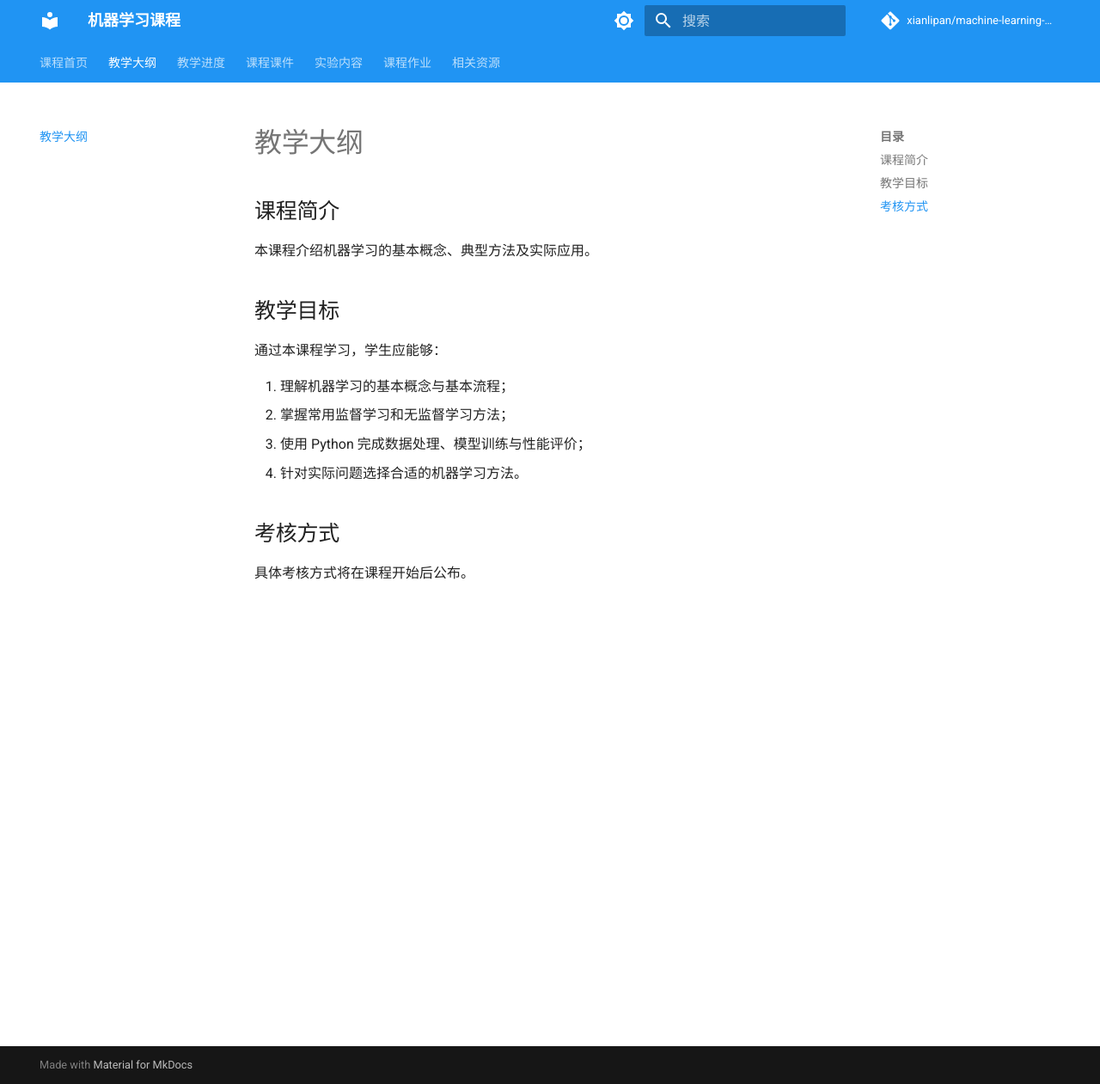
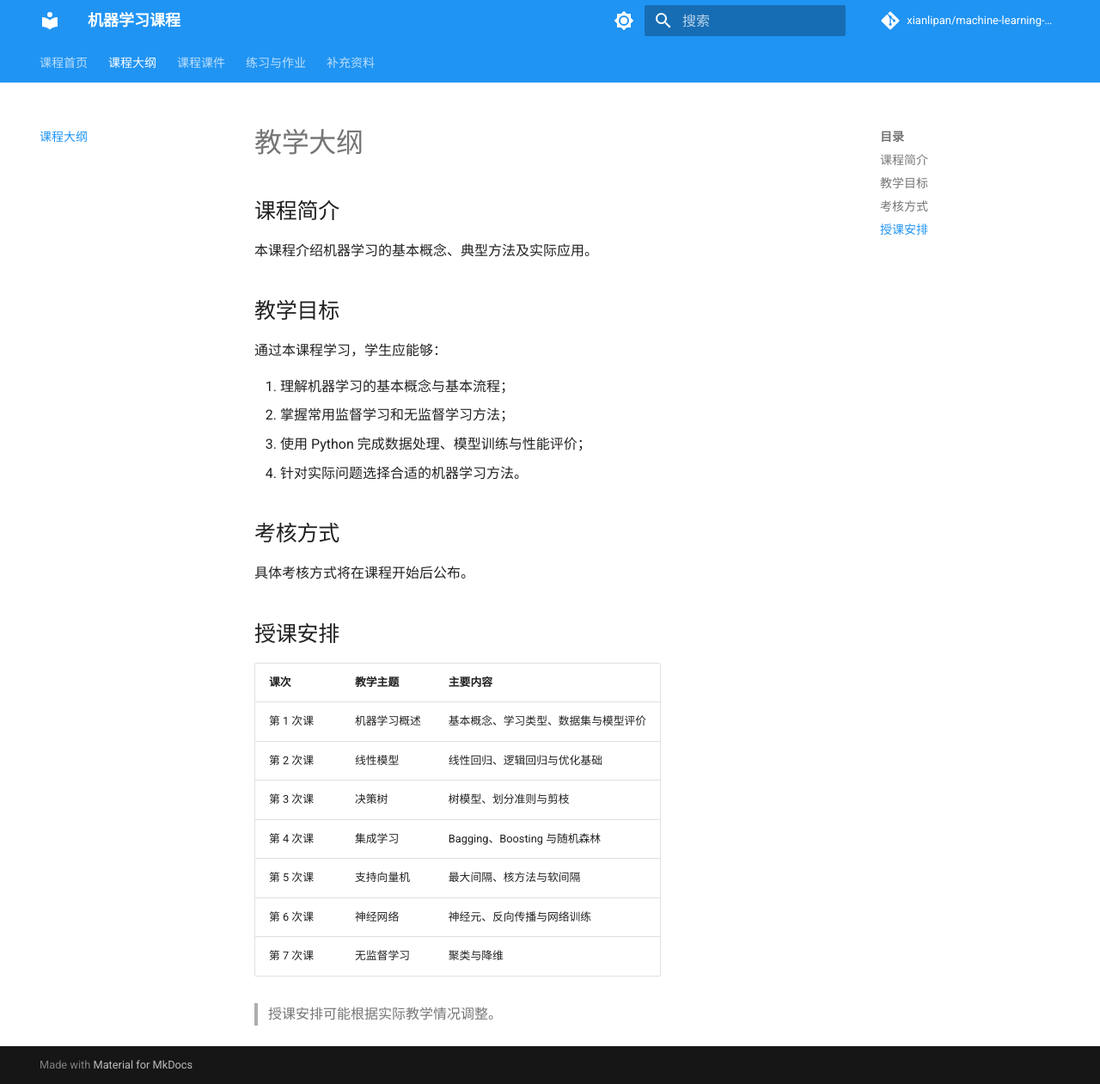
Before and after one commit to xianlipan/machine-learning-course, an MkDocs documentation site: the page built from docs/syllabus.md, in a window 1280 px wide and 1261 px high. Shown: the whole window at 86% size. Built offline with MkDocs 1.6.1 and Material for MkDocs 9.7.7, drawn with Linux system fonts in a browser that asks for light colours; comment, search, counter and statistics services are not loaded.

Commit message:
change contents

```diff
--- a/docs/syllabus.md
+++ b/docs/syllabus.md
@@ -17,3 +17,17 @@
 ## 考核方式
 
 具体考核方式将在课程开始后公布。
+
+## 授课安排
+
+| 课次 | 教学主题 | 主要内容 |
+| --- | --- | --- |
+| 第 1 次课 | 机器学习概述 | 基本概念、学习类型、数据集与模型评价 |
+| 第 2 次课 | 线性模型 | 线性回归、逻辑回归与优化基础 |
+| 第 3 次课 | 决策树 | 树模型、划分准则与剪枝 |
+| 第 4 次课 | 集成学习 | Bagging、Boosting 与随机森林 |
+| 第 5 次课 | 支持向量机 | 最大间隔、核方法与软间隔 |
+| 第 6 次课 | 神经网络 | 神经元、反向传播与网络训练 |
+| 第 7 次课 | 无监督学习 | 聚类与降维 |
+
+> 授课安排可能根据实际教学情况调整。
--- a/mkdocs.yml
+++ b/mkdocs.yml
@@ -32,13 +32,12 @@ theme:
 
 nav:
   - 课程首页: index.md
-  - 教学大纲: syllabus.md
-  - 教学进度: schedule.md
+  - 课程大纲: syllabus.md
   - 课程课件:
-      - 第1章 机器学习概述: lectures/chapter01.md
-  - 实验内容: labs/index.md
-  - 课程作业: assignments/index.md
-  - 相关资源: resources.md
+      - 课件目录: lectures/index.md
+      - 第 1 次课：机器学习概述: lectures/chapter01.md
+  - 练习与作业: coursework.md
+  - 补充资料: resources.md
 
 plugins:
   - search
```
Also changed, not shown: README.md (+1 -1 lines), docs/coursework.md (added, +16 -0 lines), docs/lectures/chapter01.md (+3 -5 lines), docs/lectures/index.md (added, +15 -0 lines), docs/resources.md (+2 -2 lines).
